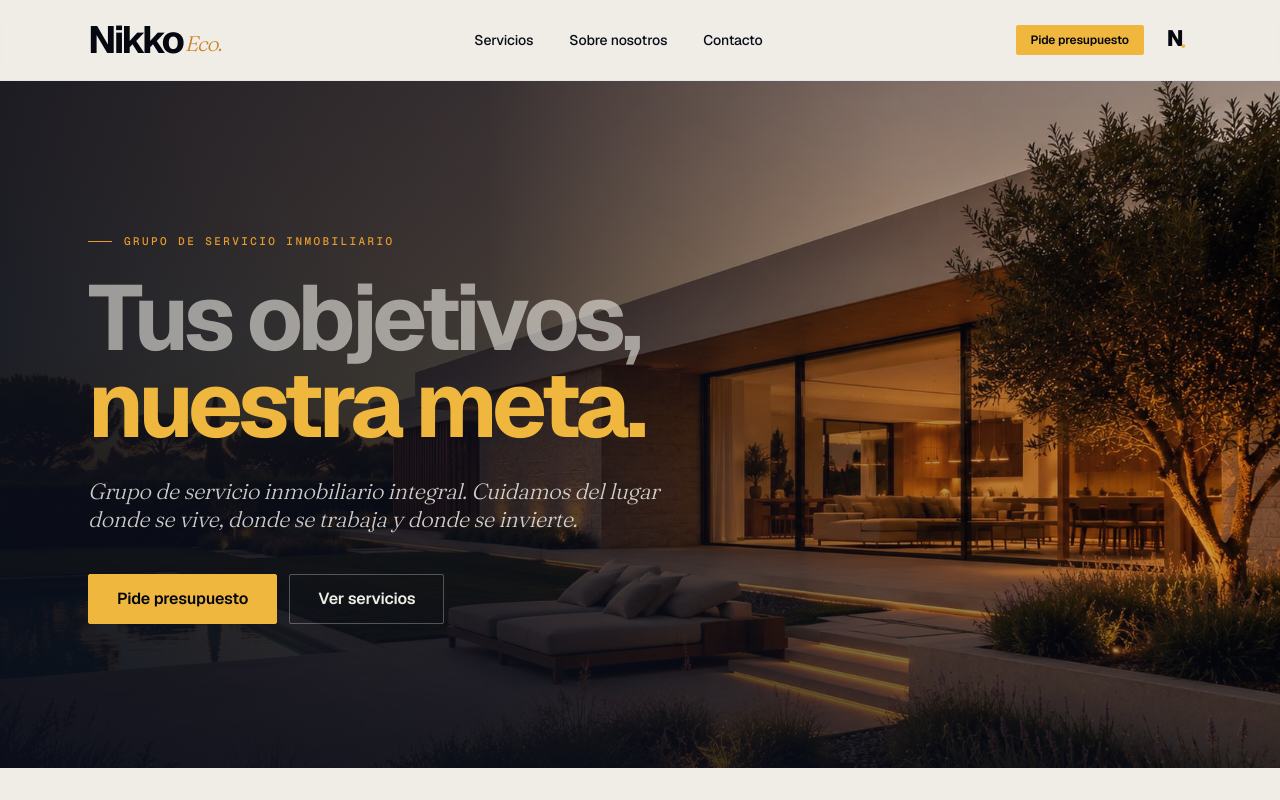
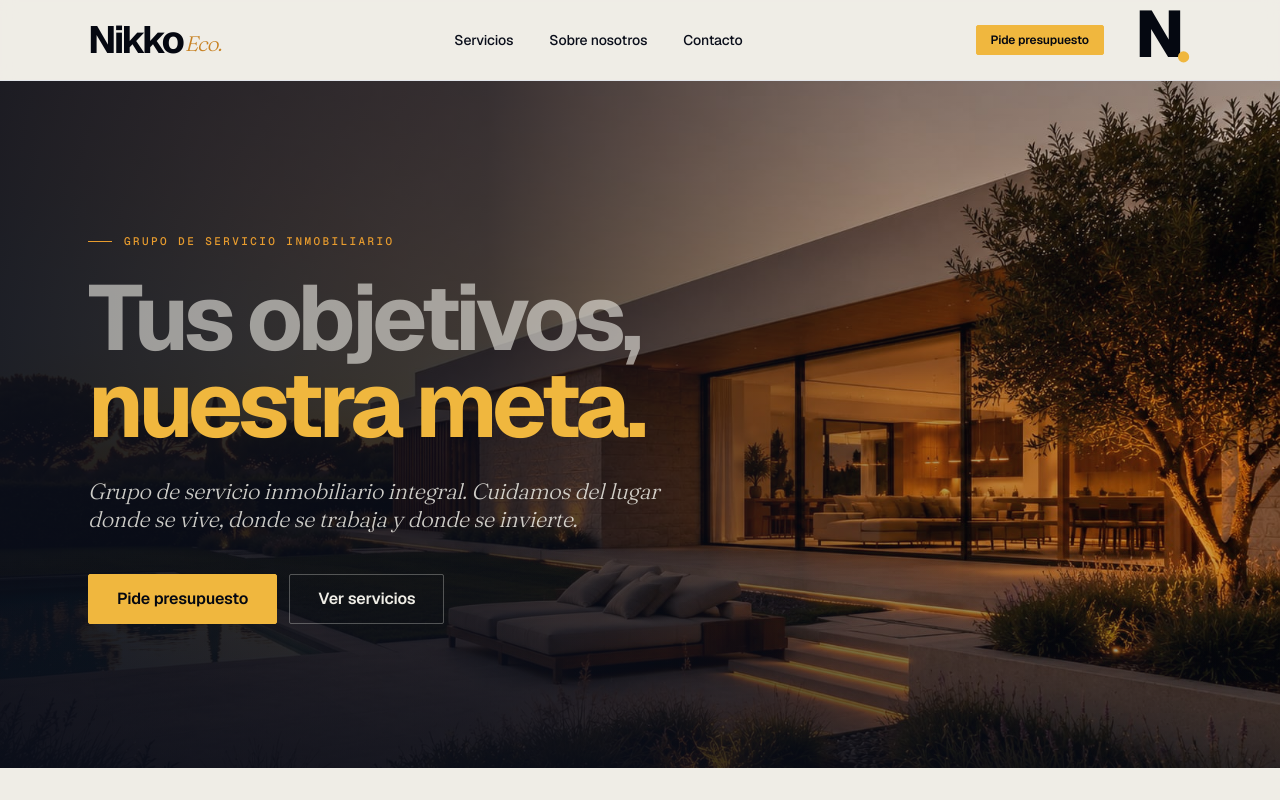
Before and after one commit to proyectosnikkoeco/corporativo-Nikko-Eco, a Next.js app: page / in a window 1280 px wide. Shown: the top 800 px of the page. Built offline with nearby package versions, Linux system fonts and the light colour scheme.

Commit message:
style(header): enlarge isotype and space it from the CTA
Crop the isotype viewBox to remove internal padding so the 'N.' fills its
box, bump it to 60px in the header (fills the bar height), and increase
the gap from the 'Pide presupuesto' button (gap-7).

```diff
--- a/src/components/brand/Isotype.tsx
+++ b/src/components/brand/Isotype.tsx
@@ -23,7 +23,7 @@ export function Isotype({
     <svg
       width={size}
       height={size}
-      viewBox="0 0 200 200"
+      viewBox="36 38 128 128"
       role="img"
       aria-label={title}
       style={{ display: "block" }}
--- a/src/components/layout/Header.tsx
+++ b/src/components/layout/Header.tsx
@@ -34,11 +34,11 @@ export function Header() {
           ))}
         </nav>
 
-        <div className="flex items-center gap-4">
+        <div className="flex items-center gap-7">
           <LinkButton href="/contacto" variant="primary" size="sm" className="hidden md:inline-flex">
             Pide presupuesto
           </LinkButton>
-          <Isotype size={32} tone="dark" />
+          <Isotype size={60} tone="dark" />
         </div>
       </div>
     </header>
```
